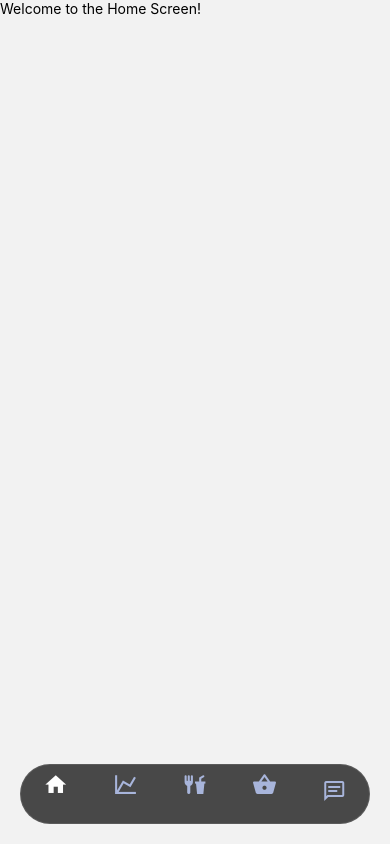
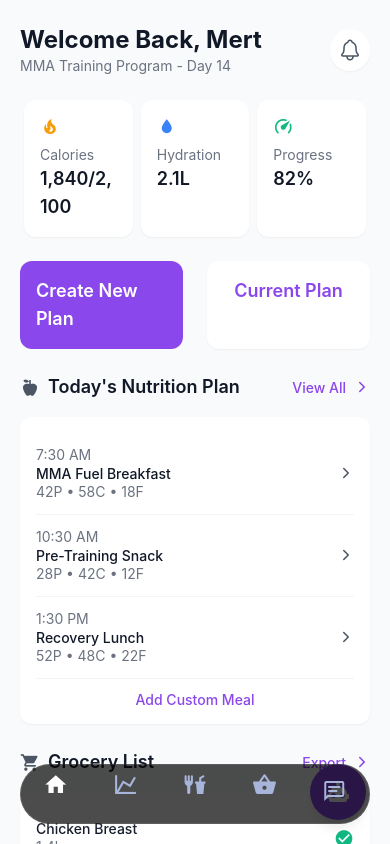
Before and after one commit to meertseker/react-native-expo, a React Native app: screen /Home in a window 390 px wide. Built offline with nearby package versions, Linux system fonts and the light colour scheme.

Commit message:
homepage done

```diff
--- a/screens/Home.tsx
+++ b/screens/Home.tsx
@@ -1,12 +1,189 @@
-import React from 'react';
-import { View, Text } from 'react-native';
+import { View, Text, TouchableOpacity, SafeAreaView, ScrollView } from 'react-native';
+import { useNavigation } from '@react-navigation/native';
+import { NativeStackNavigationProp } from '@react-navigation/native-stack';
+import { RootStackParamList } from '../App';
+import { Ionicons, MaterialCommunityIcons, FontAwesome5 } from '@expo/vector-icons';
+const HomeScreen = () => {
+  return (
+    <SafeAreaView className="flex-1 bg-gray-50">
+      <ScrollView className="flex-1 px-5 pt-6" showsVerticalScrollIndicator={false}>
+        {/* Header Section */}
+        <View className="flex-row justify-between items-center mb-6">
+          <View>
+            <Text className="text-2xl font-bold text-gray-900">Welcome Back, Mert</Text>
+            <Text className="text-sm text-gray-500">MMA Training Program - Day 14</Text>
+          </View>
+          <TouchableOpacity className="p-2 bg-white rounded-full shadow-sm">
+            <Ionicons name="notifications-outline" size={24} color="#4b5563" />
+          </TouchableOpacity>
+        </View>
 
-const Home = () => {
-  return (
+        {/* Quick Stats Row */}
+        <View className="flex-row justify-between mb-6">
+          <StatCard icon="fire" title="Calories" value="1,840/2,100" color="#f59e0b" />
+          <StatCard icon="water" title="Hydration" value="2.1L" color="#3b82f6" />
+          <StatCard icon="speedometer" title="Progress" value="82%" color="#10b981" />
+        </View>
+
+        {/* Main Actions */}
+        <View className="flex-row justify-between mb-6">
+          <TouchableOpacity
+            className="bg-[#8A47EB] p-4 flex-1 mr-3 rounded-xl items-center"
+            onPress={() => navigation.navigate('FirstMealForm')}
+          >
+            <Text className="text-white font-semibold text-lg">Create New Plan</Text>
+          </TouchableOpacity>
+          <TouchableOpacity className="bg-white p-4 flex-1 ml-3 rounded-xl items-center shadow-sm">
+            <Text className="text-[#8A47EB] font-semibold text-lg">Current Plan</Text>
+          </TouchableOpacity>
+        </View>
+
+        {/* Today's Meal Plan */}
+        <SectionHeader
+          title="Today's Nutrition Plan"
+          action="View All"
+          icon="food-apple"
+        />
+        <View className="bg-white rounded-xl p-4 mb-6 shadow-sm">
+          <MealItem time="7:30 AM" name="MMA Fuel Breakfast" macros="42P • 58C • 18F" />
+          <MealItem time="10:30 AM" name="Pre-Training Snack" macros="28P • 42C • 12F" />
+          <MealItem time="1:30 PM" name="Recovery Lunch" macros="52P • 48C • 22F" />
+          <TouchableOpacity className="items-center mt-3">
+            <Text className="text-[#8A47EB] font-medium">Add Custom Meal</Text>
+          </TouchableOpacity>
+        </View>
+
+        {/* Smart Grocery List */}
+        <SectionHeader
+          title="Grocery List"
+          action="Export"
+          icon="cart"
+        />
+        <View className="bg-white rounded-xl p-4 mb-6 shadow-sm">
+          <GroceryItem name="Chicken Breast" quantity="1.4kg" />
+          <GroceryItem name="Quinoa" quantity="600g" swapable />
+          <GroceryItem name="Spinach" quantity="300g" />
+          <TouchableOpacity className="flex-row items-center mt-3">
+            <FontAwesome5 name="camera" size={16} color="#8A47EB" />
+            <Text className="text-[#8A47EB] font-medium ml-2">Scan to Add Items</Text>
+          </TouchableOpacity>
+        </View>
+
+        {/* AI Coaching Section */}
+        <SectionHeader
+          title="AI Nutrition Coach"
+          action="Chat"
+          icon="robot"
+        />
+        <View className="bg-white rounded-xl p-4 mb-6 shadow-sm">
+          <AICoachButton
+            title="Optimize Restaurant Order"
+            subtitle="Chipotle menu analyzed"
+          />
+          <AICoachButton
+            title="Quick Meal Prep Ideas"
+            subtitle="5-ingredient recipes"
+          />
+          <AICoachButton
+            title="Supplement Advice"
+            subtitle="Pre-workout recommendations"
+          />
+        </View>
+
+        {/* Progress Tracking */}
+        <SectionHeader
+          title="Weekly Progress"
+          action="Details"
+          icon="chart-areaspline"
+        />
+        <View className="bg-white rounded-xl p-4 mb-6 shadow-sm">
+          <View className="flex-row justify-between items-center mb-4">
+            <ProgressCircle percentage={78} label="Muscle Gain" color="#8A47EB" />
+            <ProgressCircle percentage={65} label="Fat Loss" color="#10b981" />
+            <ProgressCircle percentage={92} label="Recovery" color="#3b82f6" />
+          </View>
+          <Text className="text-center text-gray-600 text-sm">
+            Projected weekly result: 0.6kg muscle gain • 0.4kg fat loss
+          </Text>
+        </View>
+      </ScrollView>
+
+      {/* Floating AI Assistant */}
+      <TouchableOpacity className="absolute bottom-6 right-6 bg-[#8A47EB] p-4 rounded-full shadow-lg">
+        <MaterialCommunityIcons name="robot" size={24} color="white" />
+      </TouchableOpacity>
+    </SafeAreaView>
+  );
+}
+
+// Reusable Components
+const SectionHeader = ({ title, action, icon }: any) => (
+  <View className="flex-row justify-between items-center mb-4">
+    <View className="flex-row items-center">
+      <MaterialCommunityIcons name={icon} size={20} color="#4b5563" />
+      <Text className="text-lg font-semibold text-gray-900 ml-2">{title}</Text>
+    </View>
+    <TouchableOpacity className="flex-row items-center">
+      <Text className="text-[#8A47EB] font-medium mr-2">{action}</Text>
+      <Ionicons name="chevron-forward" size={16} color="#8A47EB" />
+    </TouchableOpacity>
+  </View>
+);
+
+const MealItem = ({ time, name, macros }: any) => (
+  <TouchableOpacity className="py-3 border-b border-gray-100 last:border-0">
+    <View className="flex-row justify-between items-center">
+      <View>
+        <Text className="text-gray-500 text-sm">{time}</Text>
+        <Text className="font-medium text-gray-900">{name}</Text>
+        <Text className="text-sm text-gray-500">{macros}</Text>
+      </View>
+      <Ionicons name="chevron-forward" size={16} color="#4b5563" />
+    </View>
+  </TouchableOpacity>
+);
+
+const GroceryItem = ({ name, quantity, swapable }: any) => (
+  <View className="flex-row justify-between items-center py-3 border-b border-gray-100 last:border-0">
     <View>
-      <Text>Welcome to the Home Screen!</Text>
+      <Text className="font-medium text-gray-900">{name}</Text>
+      <Text className="text-sm text-gray-500">{quantity}</Text>
     </View>
-  );
-};
+    {swapable ? (
+      <TouchableOpacity className="flex-row items-center bg-[#F6F0FF] px-3 py-1 rounded-full">
+        <Text className="text-[#8A47EB] text-sm mr-2">Swap</Text>
+        <MaterialCommunityIcons name="swap-horizontal" size={16} color="#8A47EB" />
+      </TouchableOpacity>
+    ) : (
+      <MaterialCommunityIcons name="check-circle" size={20} color="#10b981" />
+    )}
+  </View>
+);
 
-export default Home;
+const AICoachButton = ({ title, subtitle }: any) => (
+  <TouchableOpacity className="py-3 border-b border-gray-100 last:border-0">
+    <View>
+      <Text className="font-medium text-gray-900">{title}</Text>
+      <Text className="text-sm text-gray-500">{subtitle}</Text>
+    </View>
+  </TouchableOpacity>
+);
+
+const ProgressCircle = ({ percentage, label, color }: any) => (
+  <View className="items-center">
+    <View className="w-16 h-16 rounded-full border-4 border-gray-100 items-center justify-center">
+      <Text style={{ color }} className="font-bold text-lg">{percentage}%</Text>
+    </View>
+    <Text className="text-sm text-gray-600 mt-2">{label}</Text>
+  </View>
+);
+
+const StatCard = ({ icon, title, value, color }: any) => (
+  <View className="bg-white p-4 rounded-xl flex-1 mx-1 shadow-sm">
+    <MaterialCommunityIcons name={icon} size={20} color={color} />
+    <Text className="text-sm text-gray-500 mt-2">{title}</Text>
+    <Text className="text-lg font-semibold text-gray-900">{value}</Text>
+  </View>
+);
+
+export default HomeScreen;
```
